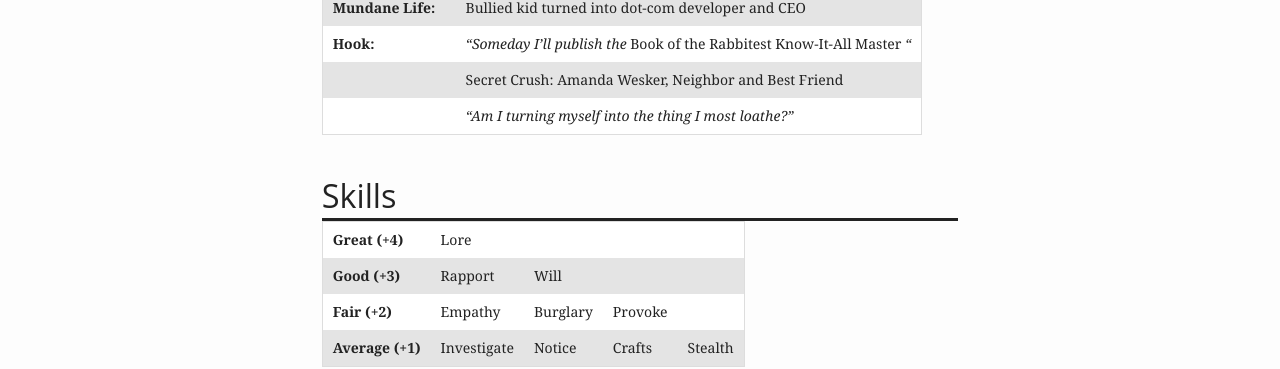
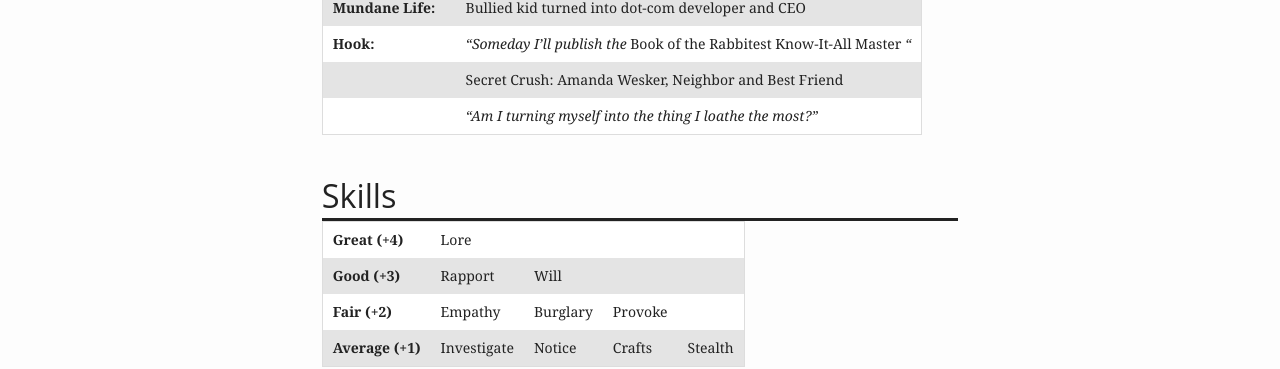
Before and after one commit to fabiocosta0305/fabiocosta0305.github.io-old, a Jekyll site: the page built from _posts/RPG/2015-07-30-NestChar.md, in a window 1280 px wide and 900 px high, scrolled down 1339 px. Shown: the part 154-523 px from the top of the window. Built offline with Jekyll 4.4.1, drawn with Linux system fonts in a browser that asks for light colours.

Commit message:
Corrigido Personagem Exemplo de Nest

```diff
--- a/_posts/RPG/2015-07-30-NestChar.md
+++ b/_posts/RPG/2015-07-30-NestChar.md
@@ -63,7 +63,7 @@ the happier times, when confronting Evil was easy.
 | **Mundane Life:**   | Bullied kid turned into dot-com developer and CEO                        |
 | **Hook:**           | _"Someday I'll publish the_ Book of the Rabbitest Know-It-All Master _"_ |
 |                     | Secret Crush: Amanda Wesker, Neighbor and Best Friend                    |
-|                     | _"Am I turning myself into the thing I most loathe?"_                    |
+|                     | _"Am I turning myself into the thing I loathe the most?"_                |
 
 ### Skills
 
```
